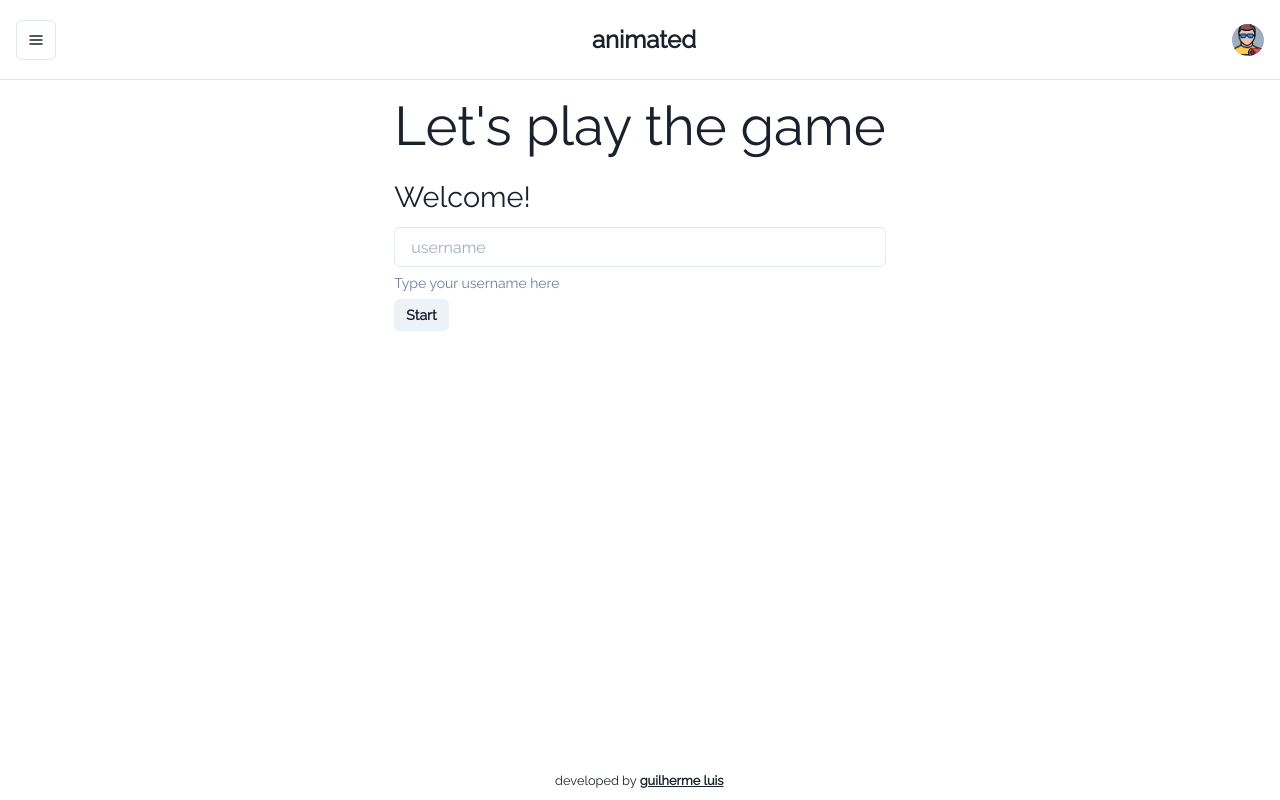
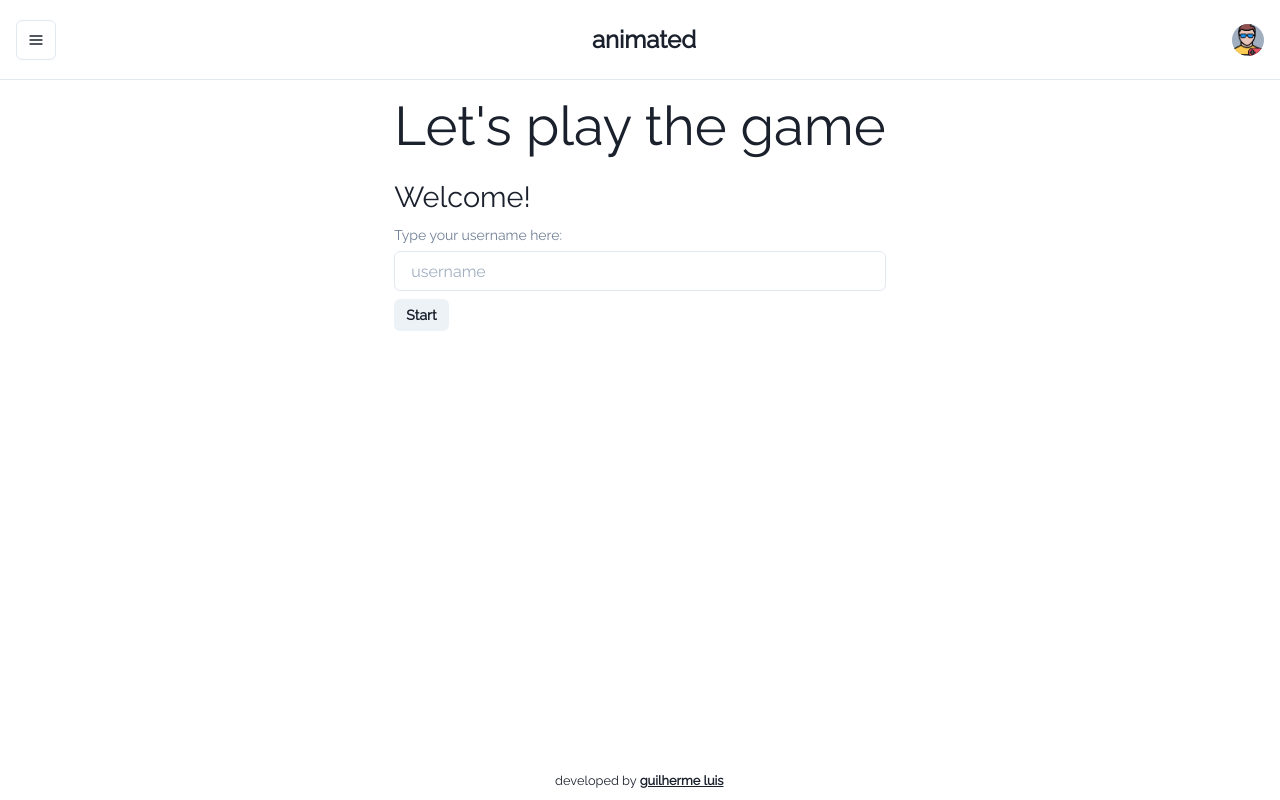
Before and after one commit to guilehm/friendly-potato, a React (Create React App) app in the folder animated/: page /rpg in a window 1280 px wide. Built offline with nearby package versions, Linux system fonts and the light colour scheme; no server answers; the HTML template or start-up script is replaced by a standard one.

Commit message:
update helper text position

```diff
--- a/animated/src/templates/RPG/RPG.tsx
+++ b/animated/src/templates/RPG/RPG.tsx
@@ -85,6 +85,7 @@ const RPG = (): JSX.Element => {
           ctx.fillText(player["username"], player["position_x"], player["position_y"] - 10)
         })
         setPlayerCount(data.players.length)
+
       }
     }
   }
@@ -121,6 +122,7 @@ const RPG = (): JSX.Element => {
                 <form>
                   <Stack spacing={2}>
                     <FormLabel display="none">Username</FormLabel>
+                    <FormHelperText>{"Type your username here:"}</FormHelperText>
                     <Input
                       id="username"
                       placeholder="username"
@@ -128,7 +130,6 @@ const RPG = (): JSX.Element => {
                       {...register("username")}
                     />
                     {errors.username && <FormErrorMessage>{errors.username.message}</FormErrorMessage>}
-                    <FormHelperText>{"Type your username here"}</FormHelperText>
 
                     <HStack>
                       <Button onClick={handleSubmit(onStart)} size="sm">Start</Button>
```
